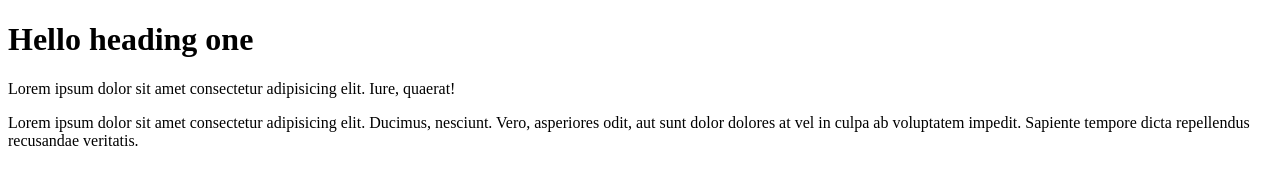
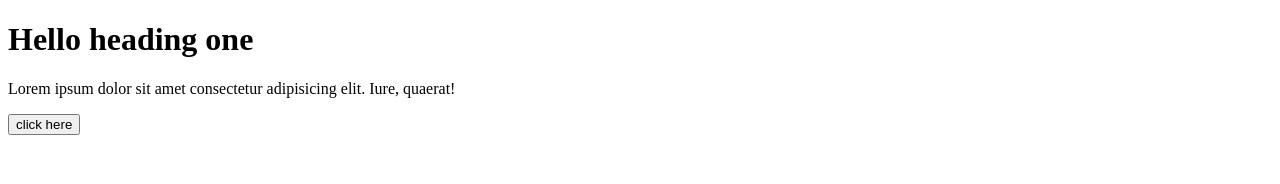
Before and after one commit to csemohin/basic, a plain HTML site: page index.html in a window 1280 px wide. Drawn offline with Linux system fonts and the light colour scheme.

Commit message:
back button text

```diff
--- a/index.html
+++ b/index.html
@@ -9,7 +9,6 @@
 <body>
     <h1>Hello heading one</h1>
     <p>Lorem ipsum dolor sit amet consectetur adipisicing elit. Iure, quaerat!</p>
-
-    <p>Lorem ipsum dolor sit amet consectetur adipisicing elit. Ducimus, nesciunt. Vero, asperiores odit, aut sunt dolor dolores at vel in culpa ab voluptatem impedit. Sapiente tempore dicta repellendus recusandae veritatis.</p>
+    <button>click here</button>
 </body>
 </html>
```
